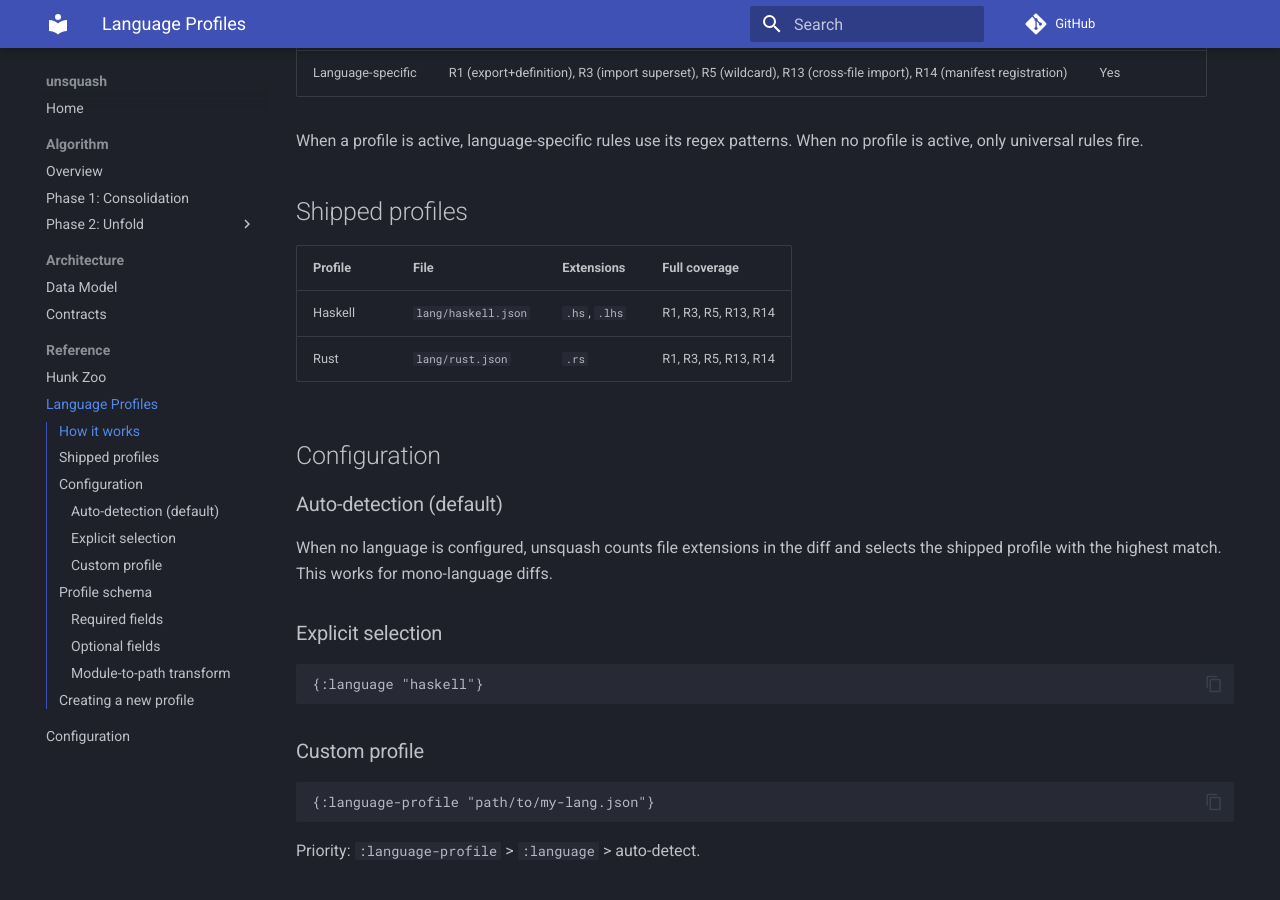
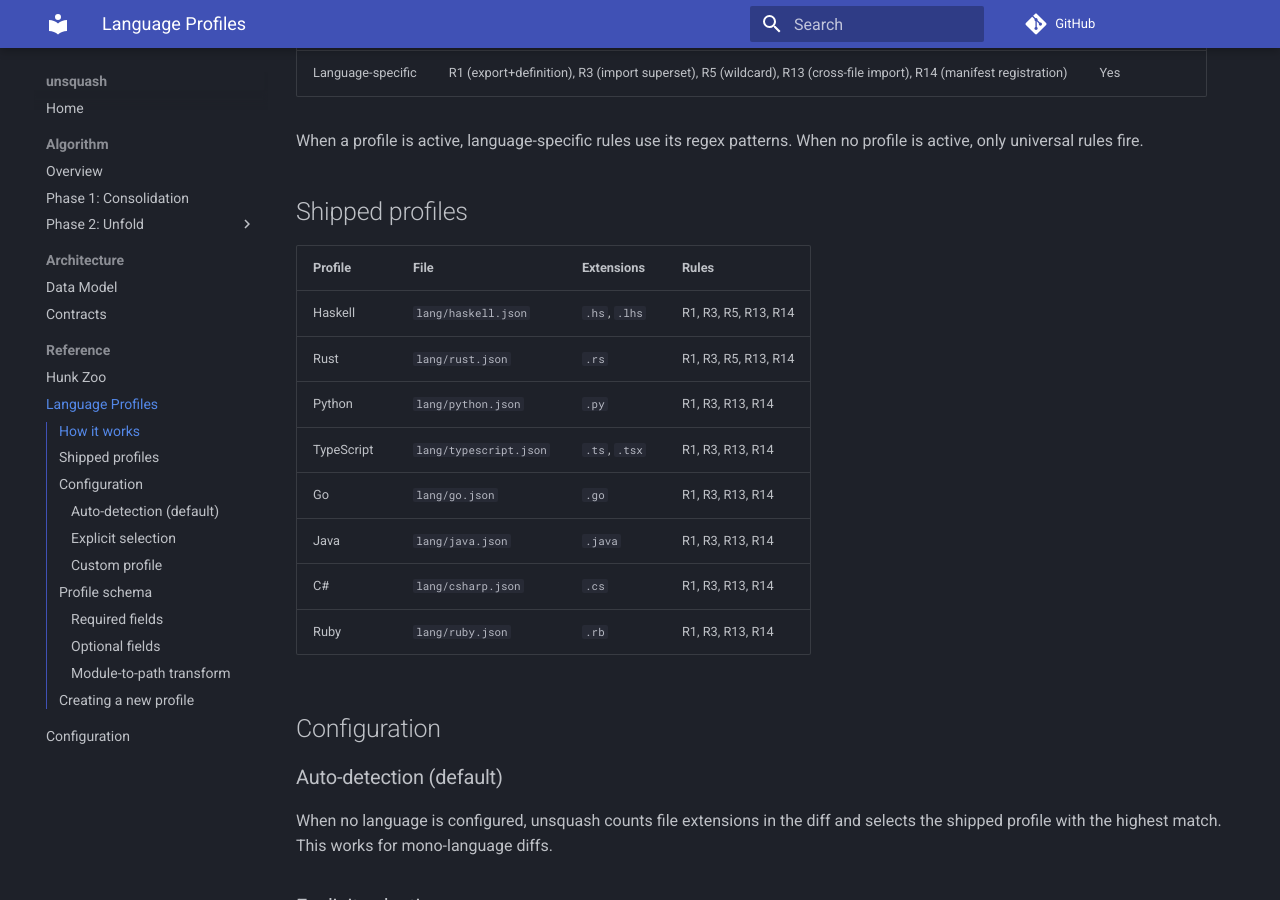
Before and after one commit to lambdasistemi/unsquash, an MkDocs documentation site: the page built from docs/reference/language-profiles.md, in a window 1280 px wide and 900 px high, scrolled down 444 px. Built offline with MkDocs 1.6.1 and Material for MkDocs 9.7.7, drawn with Linux system fonts in a browser that asks for light colours; comment, search, counter and statistics services are not loaded.

Commit message:
feat: ship language profiles for Python, TypeScript, Go, Java, C#, Ruby
Each profile enables R13 (cross-file import) and R1/R3 (export/import)
for its language. Auto-detection selects the right profile from file
extensions. 12 new tests (R13 + auto-detection per language).

```diff
--- a/docs/reference/language-profiles.md
+++ b/docs/reference/language-profiles.md
@@ -17,10 +17,16 @@ When no profile is active, only universal rules fire.
 
 ## Shipped profiles
 
-| Profile | File | Extensions | Full coverage |
-|---------|------|-----------|---------------|
+| Profile | File | Extensions | Rules |
+|---------|------|-----------|-------|
 | Haskell | `lang/haskell.json` | `.hs`, `.lhs` | R1, R3, R5, R13, R14 |
 | Rust | `lang/rust.json` | `.rs` | R1, R3, R5, R13, R14 |
+| Python | `lang/python.json` | `.py` | R1, R3, R13, R14 |
+| TypeScript | `lang/typescript.json` | `.ts`, `.tsx` | R1, R3, R13, R14 |
+| Go | `lang/go.json` | `.go` | R1, R3, R13, R14 |
+| Java | `lang/java.json` | `.java` | R1, R3, R13, R14 |
+| C# | `lang/csharp.json` | `.cs` | R1, R3, R13, R14 |
+| Ruby | `lang/ruby.json` | `.rb` | R1, R3, R13, R14 |
 
 ## Configuration
 
```
Also changed, not shown: 7 other files.
